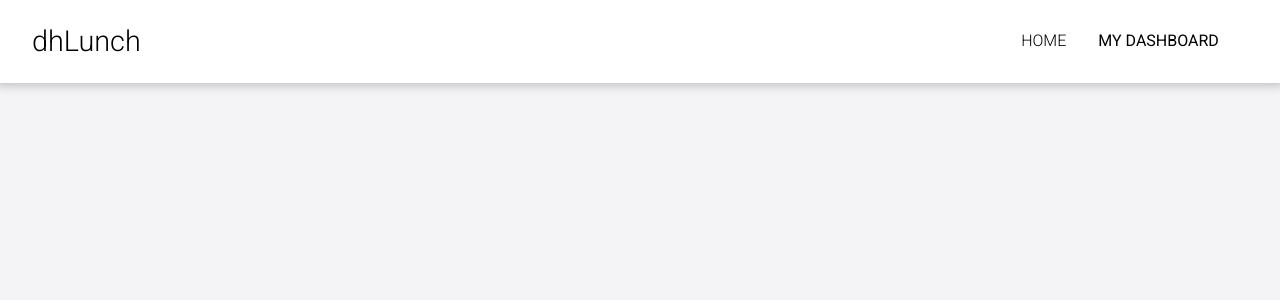
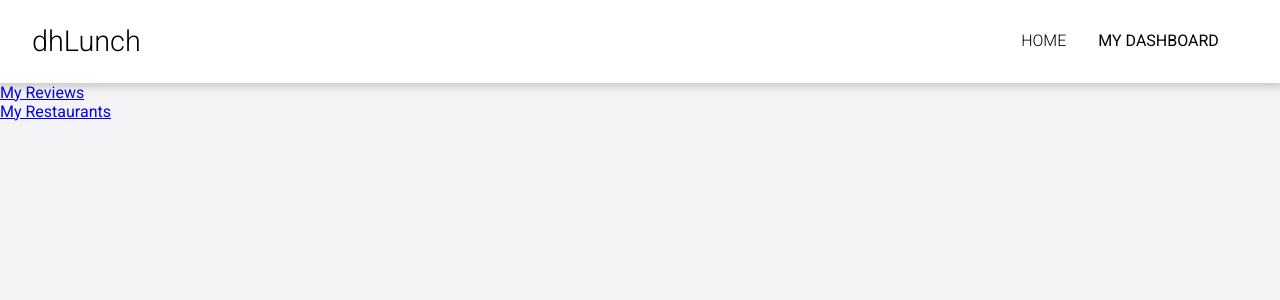
Before and after one commit to AbbieSmith11/dhlunch, a React (Vite) app in the folder frontend/: page /dashboard in a window 1280 px wide. Shown: the top 300 px of the page. Built offline with nearby package versions, Linux system fonts and the light colour scheme.

Commit message:
Added routing and folders and stared code for dashboard banner

```diff
--- /dev/null
+++ b/frontend/src/components/DashboardBanner/DashboardBanner.tsx
@@ -0,0 +1,23 @@
+import { NavLink } from "react-router-dom";
+import styles from "./DashboardBanner.module.scss";
+
+const DashboardBanner: React.FC = () => {
+    return (
+        <section className={styles.fadeBackground}>
+        <div>
+            <NavLink to="/dashboard/MyReviews" className={({ isActive }) =>
+            isActive ? `${styles.dashboardLink} ${styles.active}` : styles.dashboardLink
+          }>
+            My Reviews
+          </NavLink>
+        </div>
+        <div>
+        <NavLink to="/dashboard/MyRestaurants" className={({ isActive }) =>
+            isActive ? `${styles.dashboardLink} ${styles.active}` : styles.dashboardLink
+          }>My Restaurants</NavLink>
+        </div>
+      </section>
+    )
+}
+
+export default DashboardBanner;
--- /dev/null
+++ b/frontend/src/components/DashboardBanner/index.ts
@@ -0,0 +1 @@
+export { default } from "./DashboardBanner.tsx";
--- a/frontend/src/containers/App.tsx
+++ b/frontend/src/containers/App.tsx
@@ -3,6 +3,8 @@ import Homepage from "../pages/Homepage/Homepage.tsx";
 import Dashboard from "../pages/Dashboard/Dashboard.tsx";
 import Restaurant from "../pages/Restaurant/Restaurant.tsx";
 import WriteReview from "../pages/WriteReview/WriteReview.tsx";
+import MyRestaurantsPage from "../pages/Dashboard/RestaurantsReviews/MyRestaurantsPage/MyRestaurantsPage.tsx";
+import MyReviewsPage from "../pages/Dashboard/RestaurantsReviews/MyReviewsPage/MyReviewsPage.tsx";
 import React from "react";
 
 const App : React.FC = () => {
@@ -13,6 +15,8 @@ const App : React.FC = () => {
         <Route path="/dashboard" element={<Dashboard/>}/>
         <Route path="/restaurant" element={<Restaurant/>}/>
         <Route path="/writereview" element={<WriteReview/>}/>
+        <Route path="/dashboard/MyRestaurants" element={<MyRestaurantsPage/>}/>
+        <Route path="/dashboard/MyReviews" element={<MyReviewsPage/>}/>
       </Routes>
     </Router>
   )
--- a/frontend/src/pages/Dashboard/Dashboard.tsx
+++ b/frontend/src/pages/Dashboard/Dashboard.tsx
@@ -1,9 +1,11 @@
 import Navbar from "../../components/Navbar/Navbar.tsx"
+import DashboardBanner from "../../components/DashboardBanner/DashboardBanner.tsx"
 
 export default function Dashboard (){
     return (
         <>
             <Navbar />
+            <DashboardBanner></DashboardBanner>
         </>
     )
 }
--- /dev/null
+++ b/frontend/src/pages/Dashboard/RestaurantsReviews/MyRestaurantsPage/MyRestaurantsPage.tsx
@@ -0,0 +1,9 @@
+
+
+const MyRestaurantsPage: React.FC = () => {
+    return (
+        <h1>reastaurans...</h1>
+    )
+}
+
+export default MyRestaurantsPage;
--- /dev/null
+++ b/frontend/src/pages/Dashboard/RestaurantsReviews/MyRestaurantsPage/index.ts
@@ -0,0 +1 @@
+export { default } from "./MyRestaurantsPage.tsx";
--- /dev/null
+++ b/frontend/src/pages/Dashboard/RestaurantsReviews/MyReviewsPage/MyReviewsPage.tsx
@@ -0,0 +1,7 @@
+const MyReviewsPage: React.FC = () => {
+    return (
+        <h1>reveiiews...</h1>
+    )
+}
+
+export default MyReviewsPage;
--- /dev/null
+++ b/frontend/src/pages/Dashboard/RestaurantsReviews/MyReviewsPage/index.ts
@@ -0,0 +1 @@
+export { default } from "./MyReviewsPage.tsx";
```
Also changed, not shown: frontend/src/components/DashboardBanner/DashboardBanner.module.scss (added), frontend/src/pages/Dashboard/RestaurantsReviews/MyRestaurantsPage/MyRestaurantsPage.module.scss (added), frontend/src/pages/Dashboard/RestaurantsReviews/MyReviewsPage/MyReviewsPage.module.scss (added).
